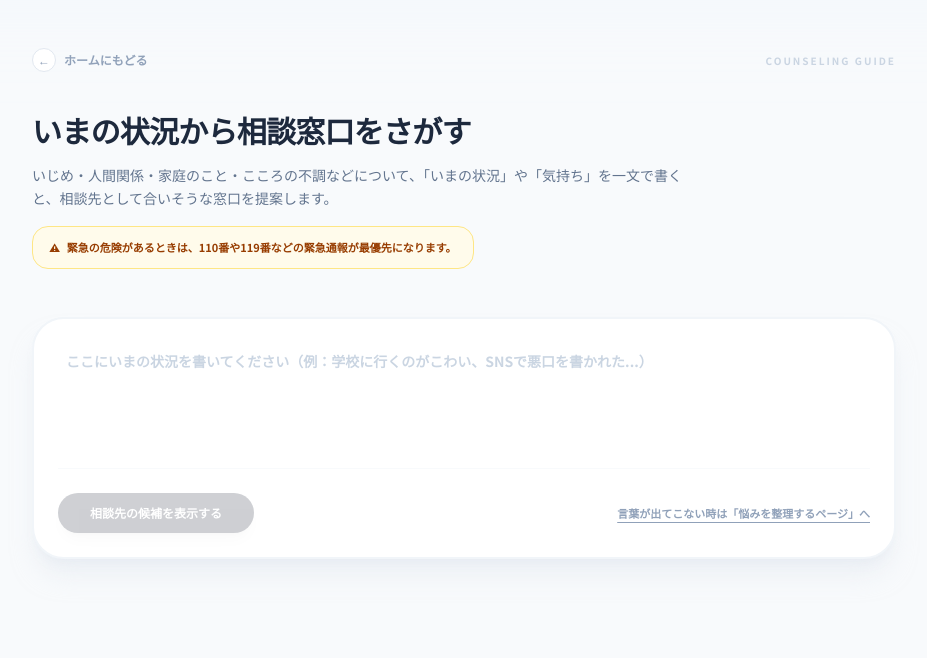
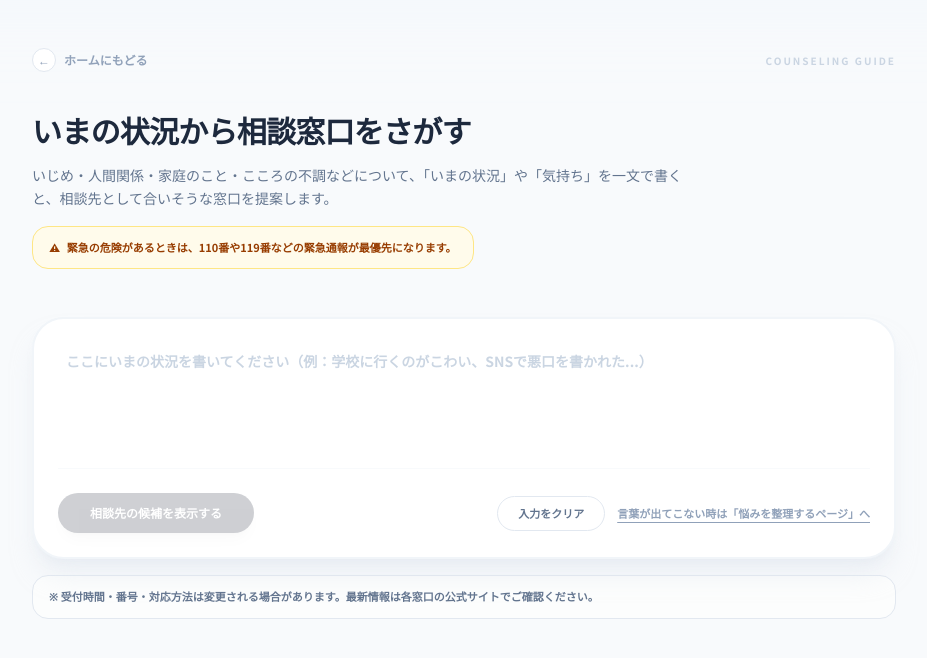
Before and after one commit to koyosan316/kokoro-no-mado-nextjs, a Next.js app: page /support in a window 1280 px wide. Shown: the top 658 px of the page, without its empty margins (176-1103 px from the left). Built offline with nearby package versions, Linux system fonts and the light colour scheme.

Commit message:
final content checks + deploy

```diff
--- a/app/form/page.tsx
+++ b/app/form/page.tsx
@@ -200,7 +200,13 @@ export default function FormPage() {
     <div className="bg-white/80 rounded-2xl p-6 text-xs leading-relaxed text-slate-700 font-bold whitespace-pre-wrap shadow-inner">
       {resultText}
     </div>
-              <button onClick={() => router.push(`/support?text=${encodeURIComponent(resultText)}`)} className="w-full rounded-2xl bg-emerald-600 py-4 text-white font-black hover:bg-emerald-700">
+<button
+  onClick={() => {
+    sessionStorage.setItem("supportDraft", resultText);
+    router.push("/support");
+  }}
+  className="w-full rounded-2xl bg-emerald-600 py-4 text-white font-black hover:bg-emerald-700"
+>
   この内容で相談窓口をさがす
 </button>
   </div>
--- a/app/support/SupportClient.tsx
+++ b/app/support/SupportClient.tsx
@@ -1,8 +1,7 @@
 "use client";
 
-import { Suspense, useState, useMemo } from "react";
+import { Suspense, useState, useMemo, useEffect } from "react";
 import Link from "next/link";
-import { useSearchParams } from "next/navigation";
 
 // --- 型定義・データ・ロジック（ここから下は内容は一切変えていません） ---
 
@@ -76,9 +75,12 @@ function scoreHotlines(input: string): { results: ScoredHotline[]; hasEmergencyS
 // --- 画面パーツ ---
 
 function SupportSearchInner() {
-  const searchParams = useSearchParams();
-  const initial = searchParams.get("text") ?? "";
-  const [text, setText] = useState(initial);
+ const [text, setText] = useState("");
+
+useEffect(() => {
+  const saved = sessionStorage.getItem("supportDraft") ?? "";
+  if (saved) setText(saved);
+}, []);
   const [results, setResults] = useState<ScoredHotline[] | null>(null);
   const [hasEmergencySignal, setHasEmergencySignal] = useState(false);
   const [showAll, setShowAll] = useState(false);
@@ -140,7 +142,11 @@ function SupportSearchInner() {
 
         {/* 入力エリア */}
         <section className="mb-12">
-          <div className={`relative overflow-hidden rounded-[2rem] border-2 bg-white p-6 shadow-xl shadow-slate-200/50 transition-all duration-300 ${safetyCheck ? 'border-rose-400 ring-4 ring-rose-100' : 'border-slate-100'}`}>
+  <div
+    className={`relative overflow-hidden rounded-[2rem] border-2 bg-white p-6 shadow-xl shadow-slate-200/50 transition-all duration-300 ${
+      safetyCheck ? "border-rose-400 ring-4 ring-rose-100" : "border-slate-100"
+    }`}
+  >
     <textarea
       value={text}
       onChange={(e) => setText(e.target.value)}
@@ -164,13 +170,36 @@ function SupportSearchInner() {
         相談先の候補を表示する
       </button>
 
-              <Link href="/form" className="text-[11px] font-bold text-slate-400 underline underline-offset-4 hover:text-violet-600">
+      <div className="flex items-center gap-3">
+        <button
+          type="button"
+          onClick={() => {
+            sessionStorage.removeItem("supportDraft");
+            setText("");
+            setResults(null);
+            setHasSearched(false);
+            setHasEmergencySignal(false);
+          }}
+          className="rounded-full border border-slate-200 bg-white px-5 py-2 text-[11px] font-black text-slate-500 hover:bg-slate-50"
+        >
+          入力をクリア
+        </button>
+
+        <Link
+          href="/form"
+          className="text-[11px] font-bold text-slate-400 underline underline-offset-4 hover:text-violet-600"
+        >
           言葉が出てこない時は「悩みを整理するページ」へ
         </Link>
       </div>
     </div>
+  </div>
+  <div className="mt-4 rounded-2xl border border-slate-200 bg-white/60 px-4 py-3">
+      <p className="text-[11px] font-bold text-slate-500 leading-relaxed">
+        ※ 受付時間・番号・対応方法は変更される場合があります。最新情報は各窓口の公式サイトでご確認ください。
+      </p>
+    </div>
 </section>
-
         {/* 結果表示 */}
         {hasSearched && results && (
           <div className="space-y-8 fade-in">
```
Lines whose indentation alone changed are shown as unchanged.
